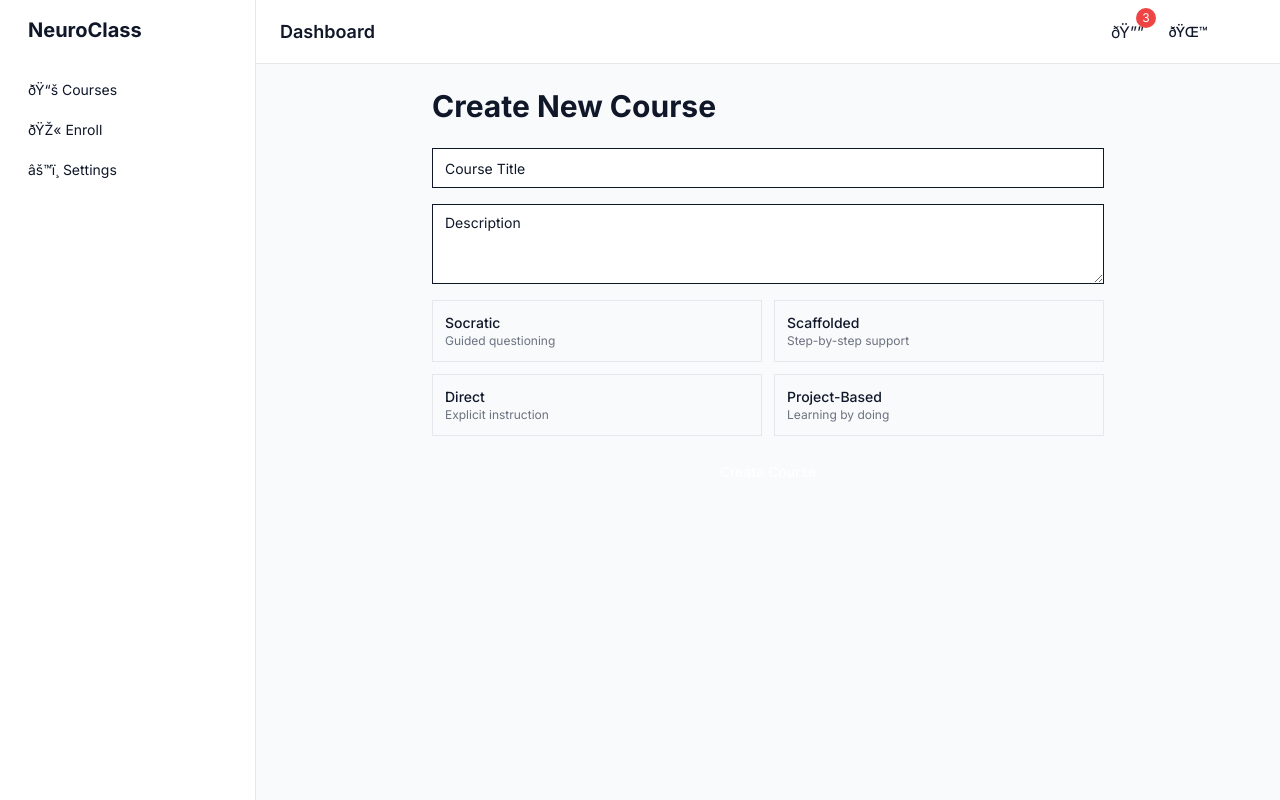
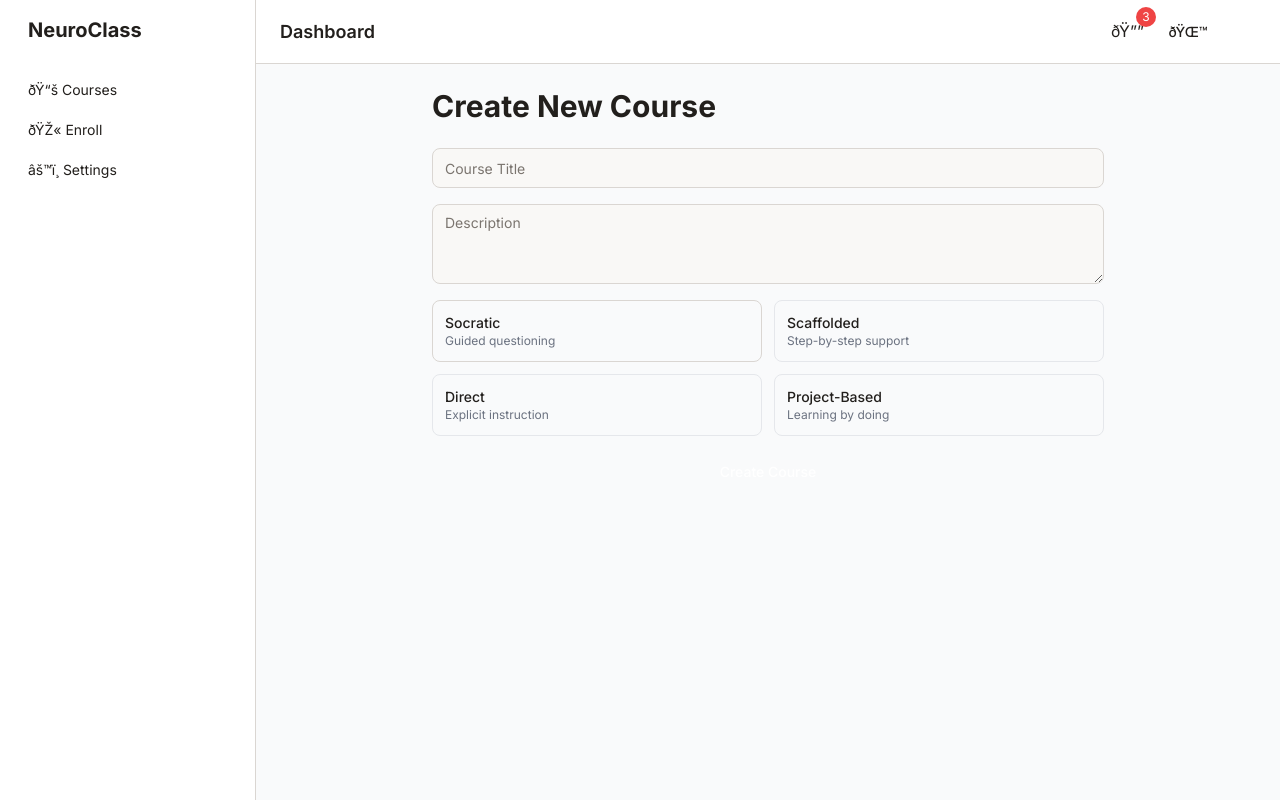
Before and after one commit to Arhanpg/NeuroClass-2, a Next.js app in the folder apps/web/: page /courses/new in a window 1280 px wide. Built offline with nearby package versions, Linux system fonts and the light colour scheme; no server answers.

Commit message:
Phase 0: update globals.css, layout.tsx, page.tsx, manifest.json

```diff
--- a/apps/web/app/globals.css
+++ b/apps/web/app/globals.css
@@ -3,7 +3,137 @@
 @tailwind utilities;
 
 @layer base {
-  :root { --background: 0 0% 100%; --foreground: 222 47% 11%; --brand: 230 86% 60%; }
-  .dark { --background: 222 47% 6%; --foreground: 0 0% 98%; }
-  body { @apply bg-background text-foreground font-sans antialiased; }
+  :root {
+    --background: 40 20% 97%;
+    --foreground: 30 10% 12%;
+    --card: 40 20% 98%;
+    --card-foreground: 30 10% 12%;
+    --popover: 40 20% 98%;
+    --popover-foreground: 30 10% 12%;
+    --primary: 183 98% 22%;
+    --primary-foreground: 0 0% 98%;
+    --secondary: 40 15% 93%;
+    --secondary-foreground: 30 10% 20%;
+    --muted: 40 10% 91%;
+    --muted-foreground: 30 5% 46%;
+    --accent: 183 30% 90%;
+    --accent-foreground: 183 98% 18%;
+    --destructive: 0 72% 51%;
+    --destructive-foreground: 0 0% 98%;
+    --border: 30 10% 84%;
+    --input: 30 10% 84%;
+    --ring: 183 98% 22%;
+    --radius: 0.5rem;
+  }
+
+  .dark {
+    --background: 30 8% 8%;
+    --foreground: 30 5% 80%;
+    --card: 30 8% 11%;
+    --card-foreground: 30 5% 80%;
+    --popover: 30 8% 11%;
+    --popover-foreground: 30 5% 80%;
+    --primary: 183 45% 47%;
+    --primary-foreground: 30 8% 8%;
+    --secondary: 30 6% 15%;
+    --secondary-foreground: 30 5% 75%;
+    --muted: 30 6% 15%;
+    --muted-foreground: 30 5% 46%;
+    --accent: 183 20% 18%;
+    --accent-foreground: 183 45% 60%;
+    --destructive: 0 62% 40%;
+    --destructive-foreground: 0 0% 98%;
+    --border: 30 6% 22%;
+    --input: 30 6% 22%;
+    --ring: 183 45% 47%;
+  }
+
+  * {
+    @apply border-border;
+    box-sizing: border-box;
+    margin: 0;
+    padding: 0;
+  }
+
+  html {
+    -webkit-font-smoothing: antialiased;
+    -moz-osx-font-smoothing: grayscale;
+    scroll-behavior: smooth;
+    scroll-padding-top: 4rem;
+    hanging-punctuation: first last;
+  }
+
+  body {
+    @apply bg-background text-foreground;
+    min-height: 100dvh;
+    line-height: 1.6;
+    font-size: 1rem;
+  }
+
+  h1, h2, h3, h4, h5, h6 {
+    text-wrap: balance;
+    line-height: 1.15;
+  }
+
+  p, li {
+    text-wrap: pretty;
+    max-width: 72ch;
+  }
+
+  img, picture, video, canvas, svg {
+    display: block;
+    max-width: 100%;
+    height: auto;
+  }
+
+  input, button, textarea, select {
+    font: inherit;
+    color: inherit;
+  }
+
+  ::selection {
+    background: hsl(var(--primary) / 0.2);
+    color: hsl(var(--foreground));
+  }
+
+  :focus-visible {
+    outline: 2px solid hsl(var(--ring));
+    outline-offset: 3px;
+    border-radius: var(--radius);
+  }
+
+  @media (prefers-reduced-motion: reduce) {
+    *, *::before, *::after {
+      animation-duration: 0.01ms !important;
+      animation-iteration-count: 1 !important;
+      transition-duration: 0.01ms !important;
+      scroll-behavior: auto !important;
+    }
+  }
 }
+
+@layer utilities {
+  .skeleton {
+    background: linear-gradient(
+      90deg,
+      hsl(var(--muted)) 25%,
+      hsl(var(--secondary)) 50%,
+      hsl(var(--muted)) 75%
+    );
+    background-size: 200% 100%;
+    animation: shimmer 1.5s ease-in-out infinite;
+    border-radius: calc(var(--radius) - 2px);
+  }
+
+  .sr-only {
+    position: absolute;
+    width: 1px;
+    height: 1px;
+    padding: 0;
+    margin: -1px;
+    overflow: hidden;
+    clip: rect(0, 0, 0, 0);
+    white-space: nowrap;
+    border-width: 0;
+  }
+}
--- a/apps/web/app/layout.tsx
+++ b/apps/web/app/layout.tsx
@@ -1,18 +1,79 @@
-import type { Metadata } from "next";
-import { Inter } from "next/font/google";
-import "./globals.css";
+import type { Metadata, Viewport } from 'next';
+import { Inter, JetBrains_Mono } from 'next/font/google';
+import { ThemeProvider } from 'next-themes';
+import './globals.css';
 
-const inter = Inter({ subsets: ["latin"] });
+const inter = Inter({
+  subsets: ['latin'],
+  variable: '--font-sans',
+  display: 'swap',
+});
+
+const jetbrainsMono = JetBrains_Mono({
+  subsets: ['latin'],
+  variable: '--font-mono',
+  display: 'swap',
+});
 
 export const metadata: Metadata = {
-  title: "NeuroClass â€” AI-Powered Learning Platform",
-  description: "Next-generation classroom platform with AI tutoring, automated grading, and real-time collaboration.",
+  title: {
+    default: 'NeuroClass',
+    template: '%s | NeuroClass',
+  },
+  description: 'Autonomous AI Classroom Management Platform',
+  manifest: '/manifest.json',
+  appleWebApp: {
+    capable: true,
+    statusBarStyle: 'default',
+    title: 'NeuroClass',
+  },
+  formatDetection: {
+    telephone: false,
+  },
+  openGraph: {
+    type: 'website',
+    siteName: 'NeuroClass',
+    title: 'NeuroClass — AI Classroom Management',
+    description: 'Autonomous AI Classroom Management Platform',
+  },
 };
 
-export default function RootLayout({ children }: { children: React.ReactNode }) {
+export const viewport: Viewport = {
+  themeColor: [
+    { media: '(prefers-color-scheme: light)', color: '#f7f6f2' },
+    { media: '(prefers-color-scheme: dark)', color: '#171614' },
+  ],
+  width: 'device-width',
+  initialScale: 1,
+};
+
+export default function RootLayout({
+  children,
+}: {
+  children: React.ReactNode;
+}) {
   return (
-    <html lang="en" suppressHydrationWarning>
-      <body className={inter.className}>{children}</body>
+    <html
+      lang="en"
+      suppressHydrationWarning
+      className={`${inter.variable} ${jetbrainsMono.variable}`}
+    >
+      <body className="font-sans antialiased">
+        <ThemeProvider
+          attribute="class"
+          defaultTheme="system"
+          enableSystem
+          disableTransitionOnChange
+        >
+          <a
+            href="#main-content"
+            className="sr-only focus:not-sr-only focus:absolute focus:top-4 focus:left-4 z-50 bg-primary text-primary-foreground px-4 py-2 rounded-md text-sm font-medium"
+          >
+            Skip to content
+          </a>
+          <main id="main-content">{children}</main>
+        </ThemeProvider>
+      </body>
     </html>
   );
 }
--- a/apps/web/app/page.tsx
+++ b/apps/web/app/page.tsx
@@ -1,14 +1,15 @@
-import Link from "next/link";
+import { redirect } from 'next/navigation';
+import { createServerClient } from '@/lib/supabase/server';
 
-export default function LandingPage() {
-  return (
-    <main className="flex min-h-screen flex-col items-center justify-center bg-gradient-to-br from-brand-900 to-brand-500 text-white">
-      <h1 className="text-5xl font-bold mb-4">NeuroClass</h1>
-      <p className="text-xl mb-8 opacity-90">AI-Powered Learning Platform</p>
-      <div className="flex gap-4">
-        <Link href="/login" className="px-6 py-3 bg-white text-brand-900 rounded-lg font-semibold hover:bg-opacity-90 transition">Sign In</Link>
-        <Link href="/register" className="px-6 py-3 border border-white rounded-lg font-semibold hover:bg-white/10 transition">Register</Link>
-      </div>
-    </main>
-  );
+export default async function RootPage() {
+  const supabase = await createServerClient();
+  const {
+    data: { user },
+  } = await supabase.auth.getUser();
+
+  if (!user) {
+    redirect('/login');
+  }
+
+  redirect('/dashboard');
 }
```
Also changed, not shown: apps/web/app/manifest.json.
